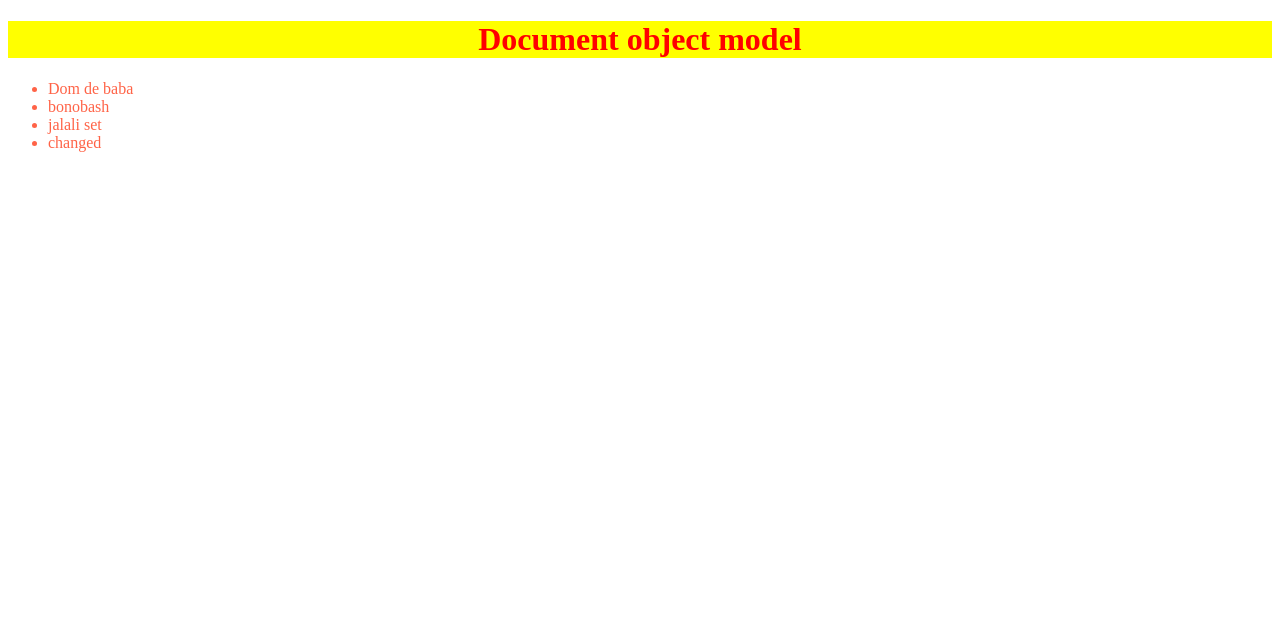
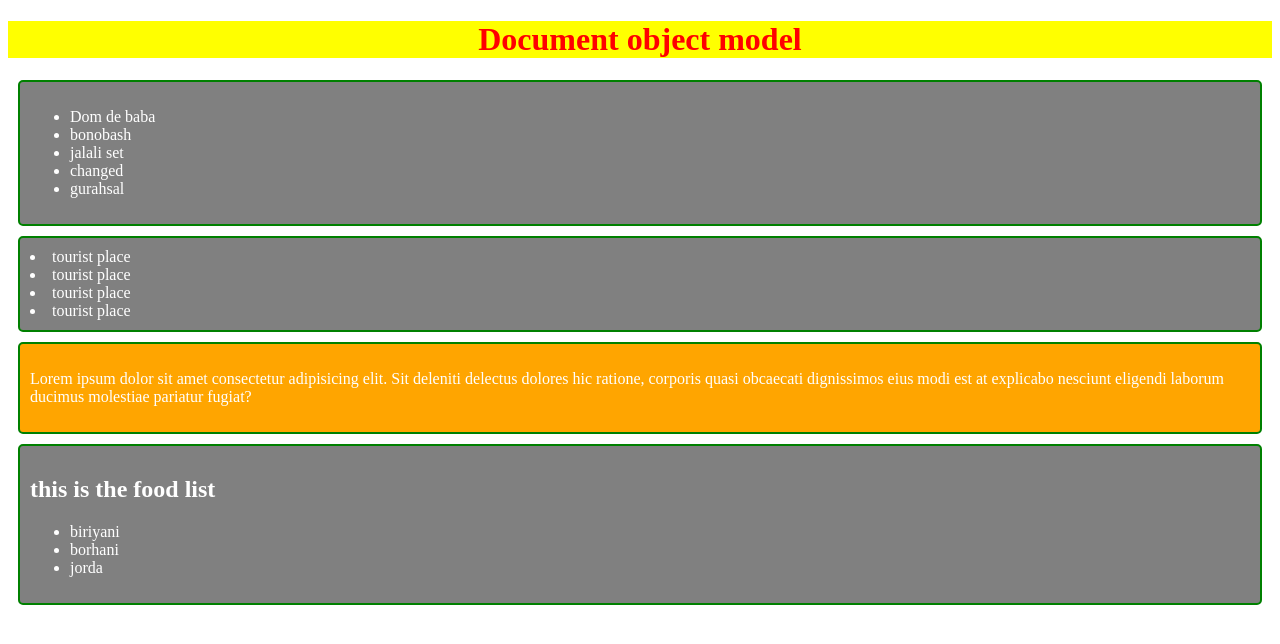
Before and after one commit to rajiasultanashraboni/Document-object-model-DOM-, a plain HTML site: page index.html in a window 1280 px wide. Drawn offline with Linux system fonts and the light colour scheme.

Commit message:
createElement appenchild is here

```diff
--- /dev/null
+++ b/append.js
@@ -0,0 +1,28 @@
+const placesList = document.getElementById("places");
+const li = document.createElement("li");
+li.innerText = "gurahsal";
+placesList.appendChild(li);
+
+const mainContainer = document.getElementById("main-container");
+const section = document.createElement("section");
+const h1 = document.createElement("h1");
+h1.innerText = "this is the food list";
+section.appendChild(h1);
+
+const ul = document.createElement("ul");
+
+const li1 = document.createElement("li");
+li1.innerText = "biriyani";
+ul.appendChild(li1);
+const li2 = document.createElement("li");
+li2.innerText = "borhani";
+ul.appendChild(li2);
+const li3 = document.createElement("li");
+li3.innerText = "jorda";
+ul.appendChild(li3);
+
+section.appendChild(ul);
+
+mainContainer.appendChild(section);
+
+// another option
--- a/index.html
+++ b/index.html
@@ -8,12 +8,32 @@
   </head>
   <body>
     <h1 id="title">Document object model</h1>
-    <ul>
-      <li class="places">Dom de baba</li>
-      <li class="places">bonobash</li>
-      <li class="places">jalali set</li>
-      <li id="other">shafayet</li>
-    </ul>
+    <main id="main-container">
+      <section>
+        <ul id="places">
+          <li class="places">Dom de baba</li>
+          <li class="places">bonobash</li>
+          <li class="places">jalali set</li>
+          <li id="other">shafayet</li>
+        </ul>
+      </section>
+
+      <section>
+        <li>tourist place</li>
+        <li>tourist place</li>
+        <li>tourist place</li>
+        <li>tourist place</li>
+      </section>
+
+      <section id="specific">
+        <p>
+          Lorem ipsum dolor sit amet consectetur adipisicing elit. Sit deleniti
+          delectus dolores hic ratione, corporis quasi obcaecati dignissimos
+          eius modi est at explicabo nesciunt eligendi laborum ducimus molestiae
+          pariatur fugiat?
+        </p>
+      </section>
+    </main>
 
     <script>
       const liCollection = document.getElementsByTagName("li");
@@ -39,5 +59,7 @@
       document.getElementById("title").style.backgroundColor = "Yellow";
       document.getElementById("title").style.textAlign = "center";
     </script>
+    <script src="append.js"></script>
+    <script src="styles.js"></script>
   </body>
 </html>
--- a/style.css
+++ b/style.css
@@ -1,3 +1,3 @@
-ul {
+/* ul {
   color: tomato;
-}
+} */
--- /dev/null
+++ b/styles.js
@@ -0,0 +1,13 @@
+const sections = document.querySelectorAll("section");
+for (const section of sections) {
+  //   console.log(section);
+  section.style.border = "2px solid green";
+  section.style.margin = "10px";
+  section.style.padding = "10px";
+  section.style.borderRadius = "5px";
+  section.style.backgroundColor = "gray";
+  section.style.color = "white";
+}
+
+const specific = document.getElementById("specific");
+specific.style.backgroundColor = "orange";
```
